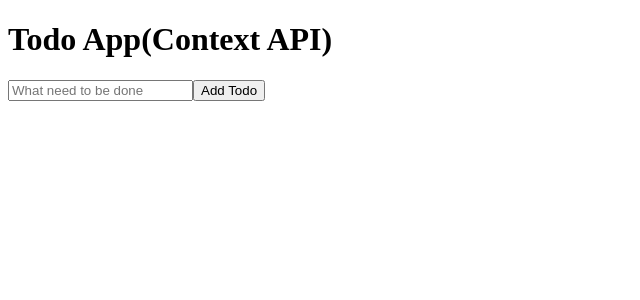
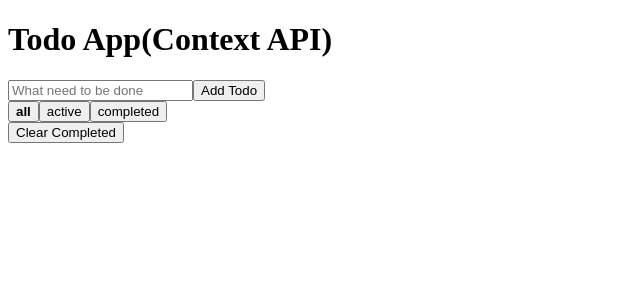
Before and after one commit to srilatha2012/mod10-lab3-react-tc-todo-context-api, a React (Vite) app: page / in a window 1280 px wide. Shown: the top 300 px of the page, without its empty margins (0-640 px from the left). Built offline with nearby package versions, Linux system fonts and the light colour scheme.

Commit message:
Implemented Filter Context functaionlity

```diff
--- a/src/App.tsx
+++ b/src/App.tsx
@@ -1,7 +1,9 @@
 
 import './App.css'
+import { FilterButtons } from './components/FilterButtons'
 import TodoInput from './components/TodoInput'
 import { TodoList } from './components/TodoList'
+import { FilterProvider } from './contexts/FilterContext'
 import { TodoProvider } from './contexts/TodoContext'
 
 function App() {
@@ -11,8 +13,11 @@ function App() {
     <>
     <h1>Todo App(Context API)</h1>
     <TodoProvider>
+      <FilterProvider>
       <TodoInput/>
+      <FilterButtons/>
       <TodoList/>
+      </FilterProvider>
      </TodoProvider>
     </>
   )
--- /dev/null
+++ b/src/components/FilterButtons.tsx
@@ -0,0 +1,24 @@
+import { useFilter } from "../contexts/FilterContext"
+import type { Filter } from "../types/Todo";
+
+export function FilterButtons () {
+
+    const {filter, setFilter} = useFilter();
+    const filters: Filter[] = ["all", "active", "completed"] ;
+    return (
+        <div>
+          {filters.map((item) => (
+            <button
+             key = {item}
+             onClick={ () => setFilter(item)}
+             style ={{
+                fontWeight: filter === item ? "bold": "normal"
+             }}
+            >
+                {item}
+            </button>
+          ))}
+
+        </div>
+    );
+}
--- a/src/components/TodoList.tsx
+++ b/src/components/TodoList.tsx
@@ -1,15 +1,24 @@
+import { useFilter } from "../contexts/FilterContext";
 import { useTodos } from "../contexts/TodoContext";
 import { TodoItem } from "./TodoItem";
 
 export function TodoList() {
-    const {todos} = useTodos();
+    const {todos, clearCompleted} = useTodos();
+    const {filter} = useFilter();
+
+    const filteredTodos = todos.filter((todo) => {
+        if(filter == "active") return !todo.completed;
+        if(filter == "completed") return todo.completed;
+        return true;
+    })
     return (
         <div>
             {
-                todos.map((todo) => (
+                filteredTodos.map((todo) => (
                     <TodoItem key ={todo.id} todo ={todo}/>
                 ))
             }
+            <button onClick = {clearCompleted}>Clear Completed</button>
         </div>
     )
 }
--- /dev/null
+++ b/src/contexts/FilterContext.tsx
@@ -0,0 +1,22 @@
+import { createContext, useContext, useState, type ReactNode } from "react";
+import type {Filter, FilterContextType} from "../types/Todo"
+
+const FilterContext = createContext<FilterContextType | undefined>(undefined);
+
+export function FilterProvider ({children}:{children : React.ReactNode}) {
+      const [filter, setFilter] = useState<Filter>("all");
+
+      return (
+        <FilterContext.Provider value = {{filter,setFilter}}>
+         {children}
+        </FilterContext.Provider>
+      );
+}
+
+export function useFilter () {
+    const context = useContext(FilterContext);
+    if(!context) {
+        throw new Error("useFilter must be used inside FilterProvider");
+    }
+    return context;
+}
```
Also changed, not shown: src/types/Todo.ts (+13 -6 lines).
